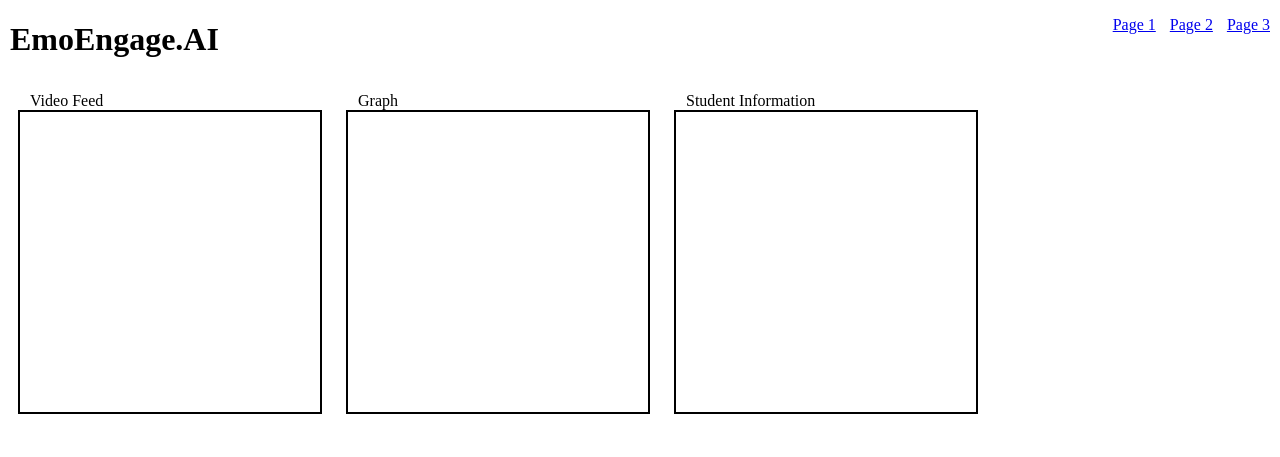
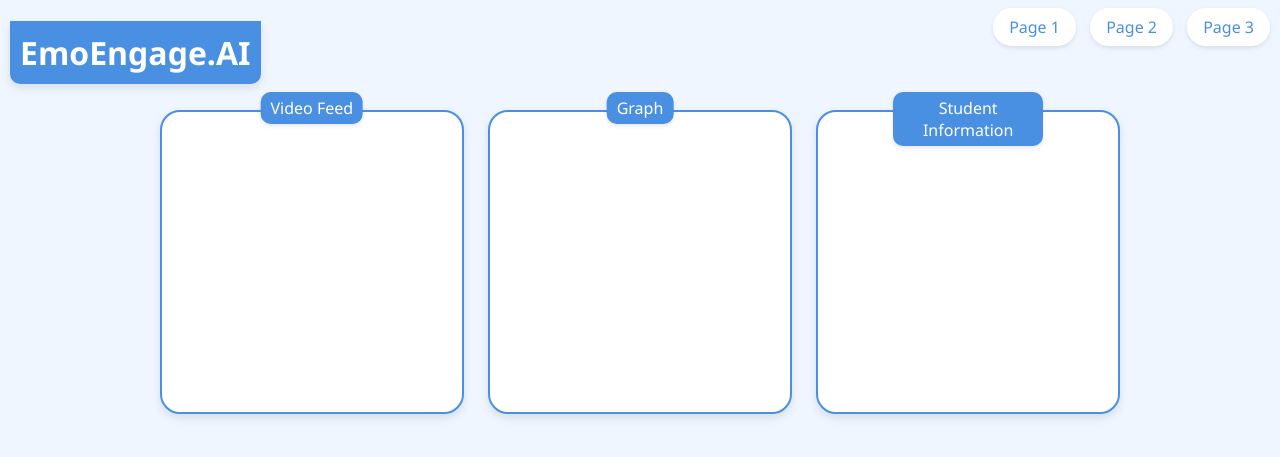
Before and after one commit to UsmanSiddiqui20/EmoEngage, a Flask app: template templates/DummyPage1.html in a window 1280 px wide. Shown: the top 457 px of the page. Run offline with Flask 2, Linux system fonts and the light colour scheme; the template is opened without the code that fills it, so the values that code supplies are empty.

Commit message:
Dummy Video Completed

```diff
--- a/templates/DummyPage1.html
+++ b/templates/DummyPage1.html
@@ -2,32 +2,45 @@
 <html lang="en">
 <head>
   <title>EmoEngage.AI</title>
-</head>
   <meta charset="UTF-8">
   <meta name="viewport" content="width=device-width, initial-scale=1.0">
   <style>
     body {
-    margin-top: 100px;
+      margin: 0;
+      padding-top: 100px;
       position: relative;
+      font-family: 'Segoe UI', Tahoma, Geneva, Verdana, sans-serif;
+      background-color: #f0f6ff; /* Light blue background */
+      color: #333;
     }
 
     .container {
       position: relative;
+      text-align: center;
     }
 
     .window {
       width: 300px;
       height: 300px;
-    border: 2px solid black;
+      border: 2px solid #4a90e2; /* Blue border */
+      border-radius: 20px; /* Increased border radius */
       margin: 10px;
       display: inline-block;
       position: relative;
+      background-color: #fff;
+      box-shadow: 0 4px 10px rgba(0, 0, 0, 0.1); /* Increased shadow */
     }
 
     .title {
       position: absolute;
-    top: -20px; /* Adjust as needed */
-    left: 10px; /* Adjust as needed */
+      top: -20px;
+      left: 50%;
+      transform: translateX(-50%);
+      background-color: #4a90e2; /* Blue background for title */
+      color: #fff; /* White text color */
+      padding: 5px 10px;
+      border-radius: 10px; /* Increased border radius */
+      box-shadow: 0 2px 4px rgba(0, 0, 0, 0.1);
     }
 
     h1 {
@@ -35,6 +48,11 @@
       top: 0;
       left: 10px;
       font-weight: bold;
+      color: #fff; /* White text color */
+      background-color: #4a90e2; /* Blue background */
+      padding: 10px;
+      border-radius: 0 0 10px 10px; /* Rounded bottom corners */
+      box-shadow: 0 4px 10px rgba(0, 0, 0, 0.1); /* Increased shadow */
     }
 
     .top-right {
@@ -48,9 +66,24 @@
       display: inline;
       margin-left: 10px;
     }
+
+    .top-right a {
+      text-decoration: none;
+      color: #4a90e2; /* Blue link color */
+      background-color: #fff;
+      padding: 8px 16px;
+      border-radius: 20px; /* Increased border radius */
+      box-shadow: 0 2px 4px rgba(0, 0, 0, 0.1);
+      transition: background-color 0.3s ease; /* Smooth transition */
+    }
+
+    .top-right a:hover {
+      background-color: #edf3ff; /* Light blue background on hover */
+    }
   </style>
+</head>
+<body>
   <h1>EmoEngage.AI</h1>
-<body>
   <ul class="top-right">
     <li><a href="page1.html">Page 1</a></li>
     <li><a href="page2.html">Page 2</a></li>
```
Lines whose indentation alone changed are shown as unchanged.
